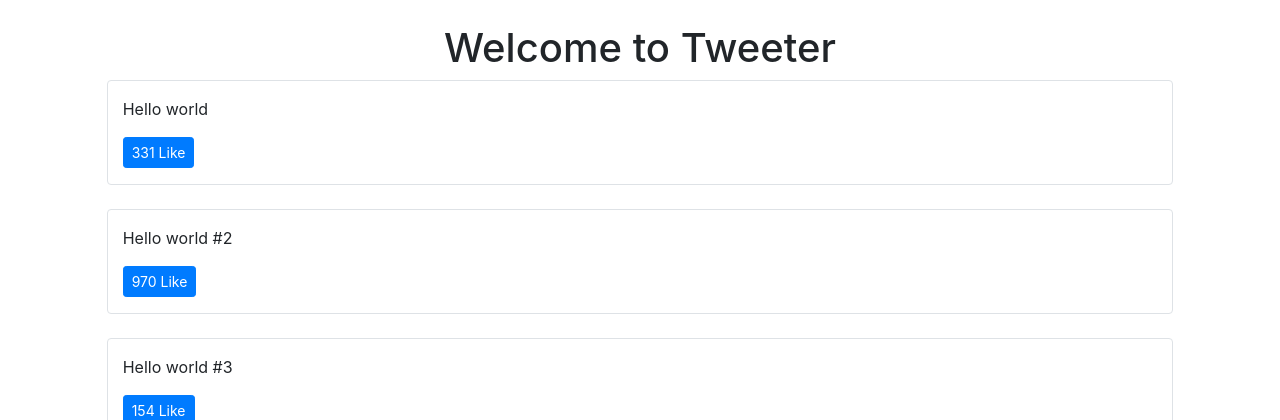
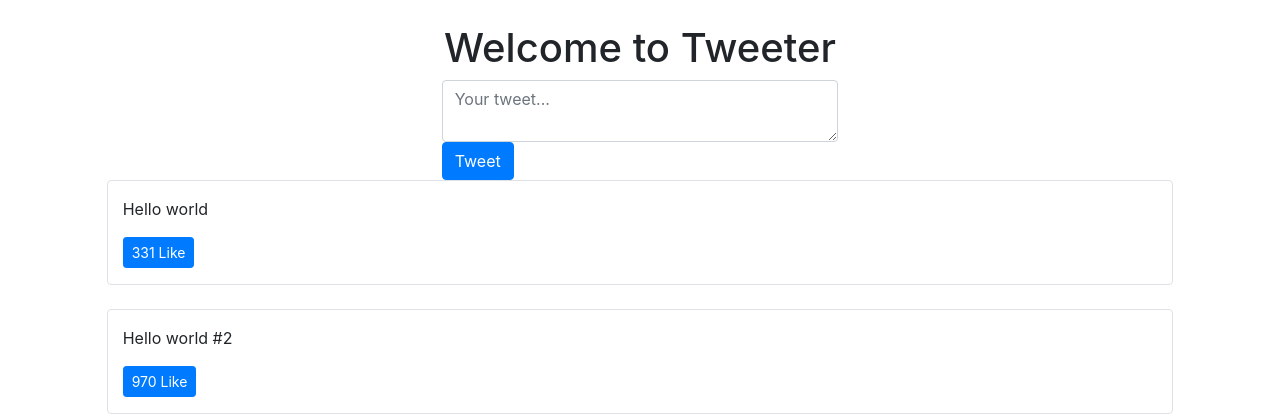
Before and after one commit to WLL1am/tweeter, a Django app: page / in a window 1280 px wide. Shown: the part 56-476 px from the top of the page. Run offline with Django 3.2, Linux system fonts and the light colour scheme; data comes from the database, SQL or seed files in the repository; both versions use the stored data as it was after the commit.

Commit message:
added create tweet from home w/o redirects

```diff
--- a/templates/pages/home.html
+++ b/templates/pages/home.html
@@ -8,6 +8,17 @@
 <div class='row text-center'>
     <div class='col'>
         <h1>Welcome to Tweeter</h1>
+    </div>
+</div>
+
+<div class='row'>
+    <div class='col-md-4 mx-auto col-10'>
+        <form class='form' method='POST' action='create-tweet'>
+                {% csrf_token %}
+            <input type='hidden' value='/' name='next' />
+            <textarea class='form-control' name='content' placeholder='Your tweet...'></textarea>
+            <button type='submit' class='btn btn-primary'>Tweet</button>
+        </form>
     </div>
 </div>
 
--- a/tweets/views.py
+++ b/tweets/views.py
@@ -1,6 +1,6 @@
 import random
-from django.http import HttpResponse, Http404, JsonResponse
-from django.shortcuts import render
+from django.http import HttpResponse, Http404, JsonResponse, HttpResponseRedirect
+from django.shortcuts import render, redirect
 
 from .models import Tweet
 from .forms import TweetForm
@@ -11,9 +11,13 @@ def home_view(request, *args, **kwargs):
 
 def tweet_create_view(request, *args, **kwargs):
     form = TweetForm(request.POST or None)
+    next_url = request.POST.get('next') or None
+    print('next_url', next_url)
     if form.is_valid():
         obj = form.save(commit=False)
         obj.save()
+        if next_url != None:
+            return redirect(next_url)
         form = TweetForm()
 
     return render(request, 'components/form.html', context={"form": form})
```
Also changed, not shown: db.sqlite3.
